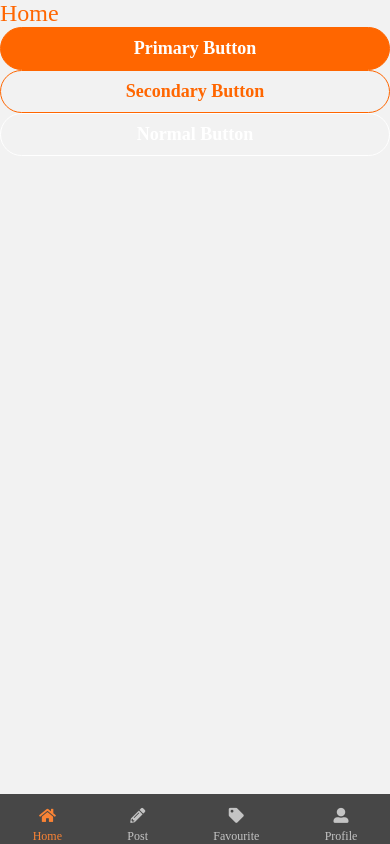
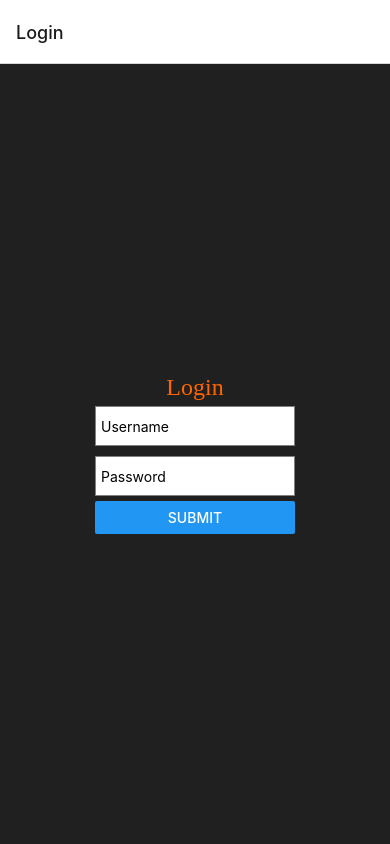
Before and after one commit to GiangNguyen1207/Kritics, a React Native app: screen /Login in a window 390 px wide. Built offline with nearby package versions, Linux system fonts and the light colour scheme.

Commit message:
Added hooks, utils, context, asyncstorage. Login connected to API. Logout in Profile. ! WIP: Register, styling

```diff
--- a/App.js
+++ b/App.js
@@ -1,14 +1,16 @@
 import React from 'react';
 import { StatusBar } from 'expo-status-bar';
-import { Text } from 'react-native';
+import { MainProvider } from './context/MainContext';
 
 import Navigator from './router/Navigator';
 
 export default function App() {
   return (
     <>
-      <Navigator />
-      <StatusBar style="auto" />
+      <MainProvider>
+        <Navigator />
+        <StatusBar style="auto" />
+      </MainProvider>
     </>
   );
 }
--- /dev/null
+++ b/context/MainContext.js
@@ -0,0 +1,21 @@
+import React, { useState } from 'react';
+import PropTypes from 'prop-types';
+
+const MainContext = React.createContext({});
+
+const MainProvider = ({ children }) => {
+  const [isLoggedIn, setIsLoggedIn] = useState(false, () => {});
+  const [user, setUser] = useState({}, () => {});
+
+  return (
+    <MainContext.Provider value={{ isLoggedIn, setIsLoggedIn, user, setUser }}>
+      {children}
+    </MainContext.Provider>
+  );
+};
+
+MainProvider.propTypes = {
+  children: PropTypes.node,
+};
+
+export { MainContext, MainProvider };
--- /dev/null
+++ b/hooks/ApiHooks.js
@@ -0,0 +1,60 @@
+import React from 'react';
+import { apiUrl } from '../utils/Variables';
+
+const doFetch = async (url, options = {}) => {
+  try {
+    const response = await fetch(url, options);
+    const json = await response.json();
+    if (response.ok) {
+      return json;
+    } else {
+      const message = json.error
+        ? `${json.message}: ${json.error}`
+        : json.message;
+      throw new Error(message || response.statusText);
+    }
+  } catch (error) {
+    throw new Error(error.message);
+  }
+};
+
+const useLogin = () => {
+  const postLogin = async (userCredentials) => {
+    const options = {
+      method: 'POST',
+      headers: { 'Content-Type': 'application/json' },
+      body: JSON.stringify(userCredentials),
+    };
+    return await doFetch(apiUrl + 'login', options);
+  };
+
+  return { postLogin };
+};
+
+const useUser = () => {
+  const getUserByToken = async (token) => {
+    const options = {
+      method: 'GET',
+      headers: { 'x-access-token': token },
+    };
+    return await doFetch(apiUrl + 'users/user', options);
+  };
+
+  const postUser = async (data) => {
+    const options = {
+      method: 'POST',
+      headers: { 'Content-Type': 'application/json' },
+      body: JSON.stringify(data),
+    };
+    return await doFetch(apiUrl + 'users', options);
+  };
+
+  const checkUsername = async (username) => {
+    const result = await doFetch(apiUrl + 'users/username/' + username);
+    return result.available;
+  };
+
+  return { checkUsername, getUserByToken, postUser };
+};
+
+export { useLogin, useUser };
--- a/package.json
+++ b/package.json
@@ -11,12 +11,14 @@
   },
   "dependencies": {
     "@babel/eslint-parser": "^7.16.5",
+    "@react-native-async-storage/async-storage": "^1.15.17",
     "@react-navigation/bottom-tabs": "^6.1.0",
     "@react-navigation/native": "^6.0.7",
     "@react-navigation/native-stack": "^6.3.0",
     "eslint-plugin-react-native": "^4.0.0",
     "expo": "~44.0.0",
     "expo-status-bar": "~1.2.0",
+    "formik": "^2.2.9",
     "react": "17.0.1",
     "react-dom": "17.0.1",
     "react-native": "0.64.3",
--- a/router/Navigator.js
+++ b/router/Navigator.js
@@ -1,4 +1,4 @@
-import React from 'react';
+import React, { useContext } from 'react';
 import { createBottomTabNavigator } from '@react-navigation/bottom-tabs';
 import { NavigationContainer } from '@react-navigation/native';
 import { createNativeStackNavigator } from '@react-navigation/native-stack';
@@ -9,6 +9,8 @@ import PostMovieReview from '../views/PostMovieReview';
 import Favourite from '../views/Favourite';
 import Profile from '../views/Profile';
 import BottomNavBar from '../components/BottomNavBar';
+import Login from '../views/Login';
+import { MainContext } from '../context/MainContext';
 
 const Tab = createBottomTabNavigator();
 const Stack = createNativeStackNavigator();
@@ -28,13 +30,21 @@ const TabScreen = () => {
 };
 
 const StackScreen = () => {
+  const { isLoggedIn } = useContext(MainContext);
+
   return (
     <Stack.Navigator>
-      <Stack.Screen
-        name="Main"
-        component={TabScreen}
-        options={{ headerShown: false }}
-      ></Stack.Screen>
+      {isLoggedIn ? (
+        <>
+          <Stack.Screen
+            name="Main"
+            component={TabScreen}
+            options={{ headerShown: false }}
+          />
+        </>
+      ) : (
+        <Stack.Screen name="Login" component={Login} />
+      )}
     </Stack.Navigator>
   );
 };
--- /dev/null
+++ b/utils/Variables.js
@@ -0,0 +1,5 @@
+const uploadsUrl = 'https://media.mw.metropolia.fi/wbma/uploads/';
+const apiUrl = 'https://media.mw.metropolia.fi/wbma/';
+const appID = 'KRITICS_TEMP_ID';
+
+export { uploadsUrl, apiUrl, appID };
--- a/views/Login.js
+++ b/views/Login.js
@@ -1,8 +1,112 @@
-import React from 'react';
-import View from 'react-native';
+import React, { useContext, useEffect } from 'react';
+import {
+  TextInput,
+  SafeAreaView,
+  View,
+  StyleSheet,
+  Button,
+} from 'react-native';
+import Typography from '../components/Typography';
+import { theme } from '../themes';
+import { Formik } from 'formik';
+import { useUser, useLogin } from '../hooks/ApiHooks';
+import { MainContext } from '../context/MainContext';
+import AsyncStorage from '@react-native-async-storage/async-storage';
 
 const Login = () => {
-  return <View />;
+  const { getUserByToken } = useUser();
+  const { setIsLoggedIn, setUser } = useContext(MainContext);
+  const { postLogin } = useLogin();
+
+  const checkToken = async () => {
+    const userToken = await AsyncStorage.getItem('userToken');
+    if (!userToken) {
+      return;
+    }
+    try {
+      const userData = await getUserByToken(userToken);
+      console.log(userData);
+      setUser(userData);
+      setIsLoggedIn(true);
+    } catch (e) {
+      console.error(e);
+    }
+  };
+
+  const onSubmit = async (data) => {
+    try {
+      const userData = await postLogin(data);
+      await AsyncStorage.setItem('userToken', userData.token);
+      setUser(userData.user);
+      setIsLoggedIn(true);
+    } catch (error) {
+      console.error(error);
+    }
+  };
+
+  useEffect(() => {
+    checkToken();
+  }, []);
+
+  return (
+    <SafeAreaView style={styles.container}>
+      <View style={styles.loginContainer}>
+        <Typography variant="h2" text="Login" color={theme.colors.primary} />
+        <Formik
+          initialValues={{ username: '', password: '' }}
+          onSubmit={(values) => {
+            onSubmit(values);
+          }}
+        >
+          {({ handleChange, handleBlur, handleSubmit, values }) => (
+            <View>
+              <TextInput
+                name="username"
+                placeholder="Username"
+                onChangeText={handleChange('username')}
+                onBlur={handleBlur('username')}
+                value={values.username}
+                style={styles.textInput}
+              />
+              <TextInput
+                type="password"
+                name="password"
+                placeholder="Password"
+                secureTextEntry
+                onChangeText={handleChange('password')}
+                onBlur={handleBlur('password')}
+                value={values.password}
+                style={styles.textInput}
+              />
+              <Button onPress={handleSubmit} title="Submit" />
+            </View>
+          )}
+        </Formik>
+      </View>
+    </SafeAreaView>
+  );
 };
 
+const styles = StyleSheet.create({
+  container: {
+    flex: 1,
+    justifyContent: 'center',
+    alignItems: 'center',
+    backgroundColor: theme.colors.appBackground,
+  },
+  loginContainer: {
+    alignItems: 'center',
+    padding: 10,
+  },
+  textInput: {
+    height: 40,
+    width: 200,
+    backgroundColor: 'white',
+    borderColor: 'gray',
+    borderWidth: 1,
+    marginVertical: 5,
+    padding: 5,
+  },
+});
+
 export default Login;
--- a/views/Profile.js
+++ b/views/Profile.js
@@ -1,11 +1,22 @@
-import React from 'react';
-import { Text } from 'react-native';
+import React, { useContext } from 'react';
+import { Button, Text } from 'react-native';
 import { SafeAreaView } from 'react-native-safe-area-context';
+import AsyncStorage from '@react-native-async-storage/async-storage';
+import { MainContext } from '../context/MainContext';
 
 const Profile = () => {
+  const { setIsLoggedIn, user } = useContext(MainContext);
+
   return (
     <SafeAreaView>
       <Text>Profile page</Text>
+      <Button
+        title={'Logout'}
+        onPress={async () => {
+          await AsyncStorage.clear();
+          setIsLoggedIn(false);
+        }}
+      />
     </SafeAreaView>
   );
 };
```
Also changed, not shown: 1 other file (tests, documents, lock files or other folders).
